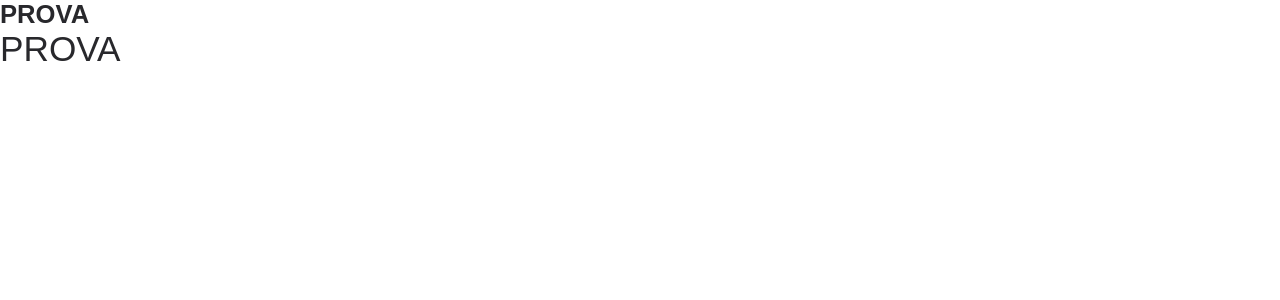
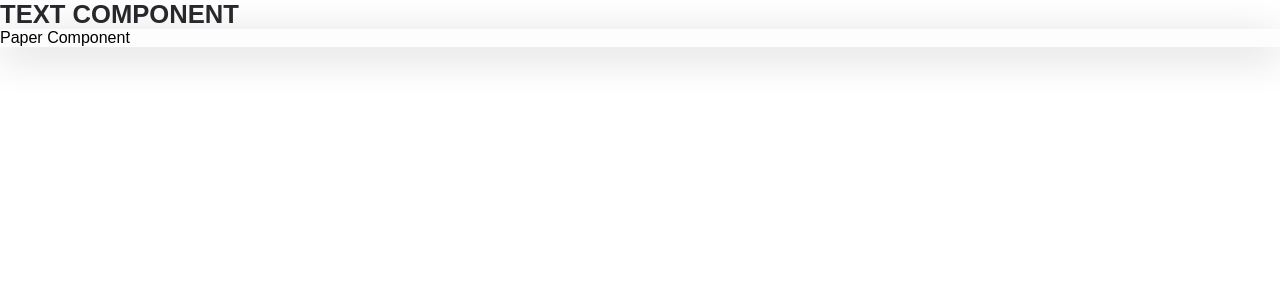
Before and after one commit to JacopoMarini/flying-food, a React (Create React App) app: page / in a window 1280 px wide. Shown: the top 300 px of the page. Built offline with nearby package versions, Linux system fonts and the light colour scheme; a web font is replaced by a local one.

Commit message:
Add Paper

```diff
--- /dev/null
+++ b/src/components/Icon/styled.ts
@@ -0,0 +1,12 @@
+import styled from '@emotion/styled'
+import { IconName } from '@fortawesome/fontawesome-svg-core'
+import { ThemeColor } from '../../style/theme'
+
+export const StyledIcon = styled.div<{
+  name: IconName
+  bgColor: ThemeColor
+  border: boolean
+}>`
+  border: ${({ border, bgColor }) => (border ? '1px solid' + bgColor : 'none')};
+  background-color: ${({ theme, bgColor }) => theme.colors[bgColor]};
+`
--- a/src/components/Paper/index.tsx
+++ b/src/components/Paper/index.tsx
@@ -1,5 +1,23 @@
-type Props = {}
+import { ReactNode } from 'react'
+import { ThemeColor } from '../../style/theme'
+import { StyledPaper } from './styled'
 
-export const Paper = () => {
-  return <div>Paper</div>
+type Props = {
+  bgColor?: ThemeColor
+  rounded?: boolean
+  children: ReactNode
+  shadow?: boolean
 }
+
+export const Paper = ({
+  children,
+  bgColor = 'background',
+  rounded = true,
+  shadow = true
+}: Props) => {
+  return (
+    <StyledPaper rounded={rounded} bgColor={bgColor} shadow={shadow}>
+      {children}
+    </StyledPaper>
+  )
+}
--- a/src/components/Paper/styled.ts
+++ b/src/components/Paper/styled.ts
@@ -0,0 +1,12 @@
+import styled from '@emotion/styled'
+import { ThemeColor } from '../../style/theme'
+
+export const StyledPaper = styled.div<{
+  bgColor: ThemeColor
+  rounded?: boolean
+  shadow?: boolean
+}>`
+  border-radius: ${({ rounded, theme }) => (rounded ? theme.radii.at(1) : 'none')};
+  background-color: ${({ theme, bgColor }) => theme.colors[bgColor]};
+  box-shadow: ${({ shadow }) => (shadow ? '0 8px 40px rgba(0,0,0,0.2)' : 'none')};
+`
--- a/src/pages/Home/index.tsx
+++ b/src/pages/Home/index.tsx
@@ -1,14 +1,16 @@
+import { Paper } from '../../components/Paper'
 import { Text } from '../../components/Text'
 
 export const Home = () => {
   return (
     <div>
       <Text variant="h2" color="text" size="lg" uppercase bold>
-        Prova
+        Text Component
       </Text>
-      <Text variant="h1" color="text" size="sm" uppercase>
-        Prova
-      </Text>
+
+      <Paper>
+        <div>Paper Component</div>
+      </Paper>
     </div>
   )
 }
--- a/src/style/theme.ts
+++ b/src/style/theme.ts
@@ -4,7 +4,10 @@ export const theme = {
     secondary: '#78A9FF',
     secondaryDark: '#285AB3',
     text: '#28282C',
-    textInverse: '#F0F0F0'
+    textInverse: '#F0F0F0',
+    background: '#FDFDFD',
+    backgroundDark: '',
+    golden: '#EBB056'
   },
   // sizes in rem
   fontSizes: {
@@ -13,7 +16,8 @@ export const theme = {
     md: 1,
     lg: 1.6,
     xl: 2.2
-  }
+  },
+  radii: [4, 8, 12]
 }
 
 export type AppTheme = typeof theme
```
Also changed, not shown: src/components/Icon/index.tsx (added, +17 -0 lines), src/components/Tag/index.tsx (added, +17 -0 lines).
